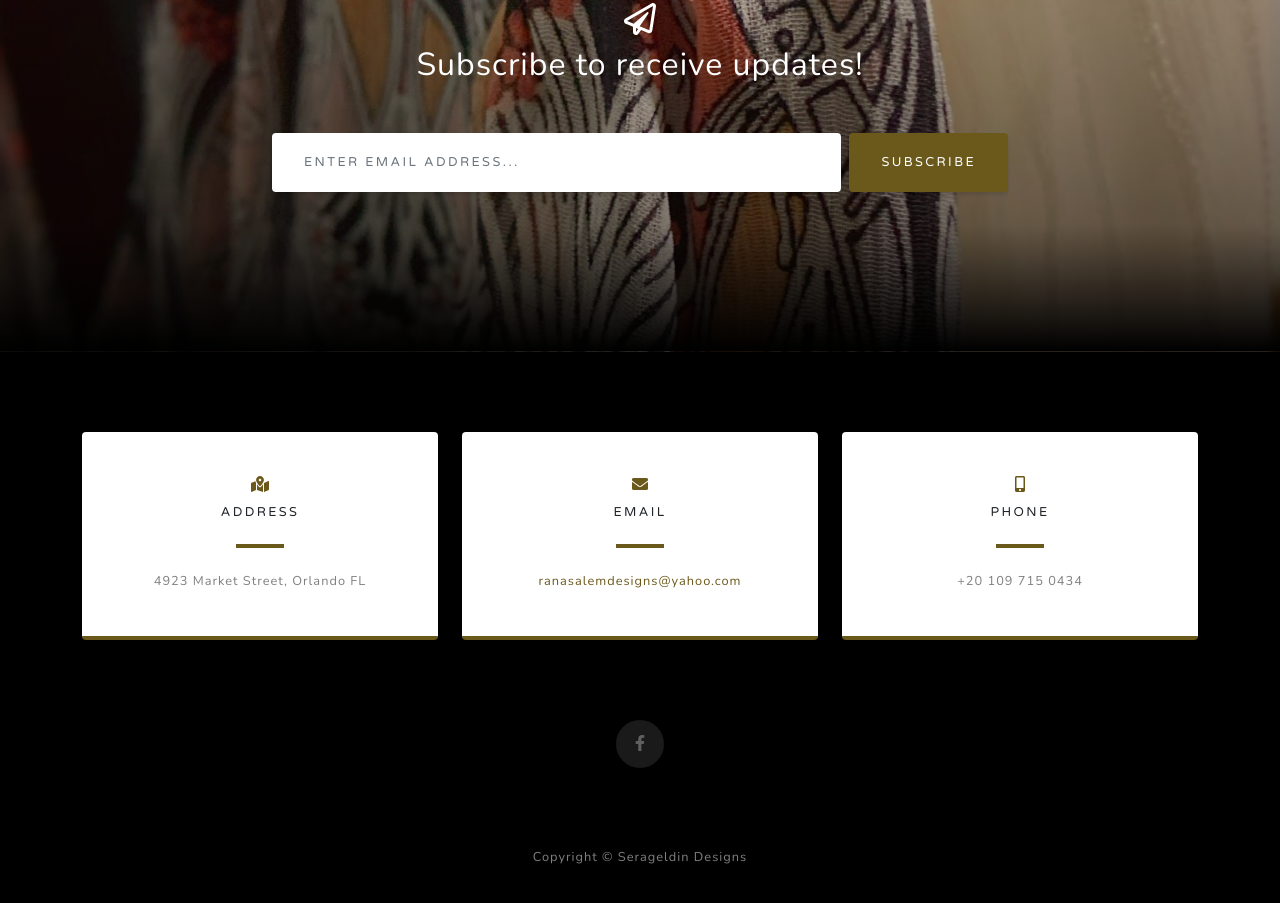
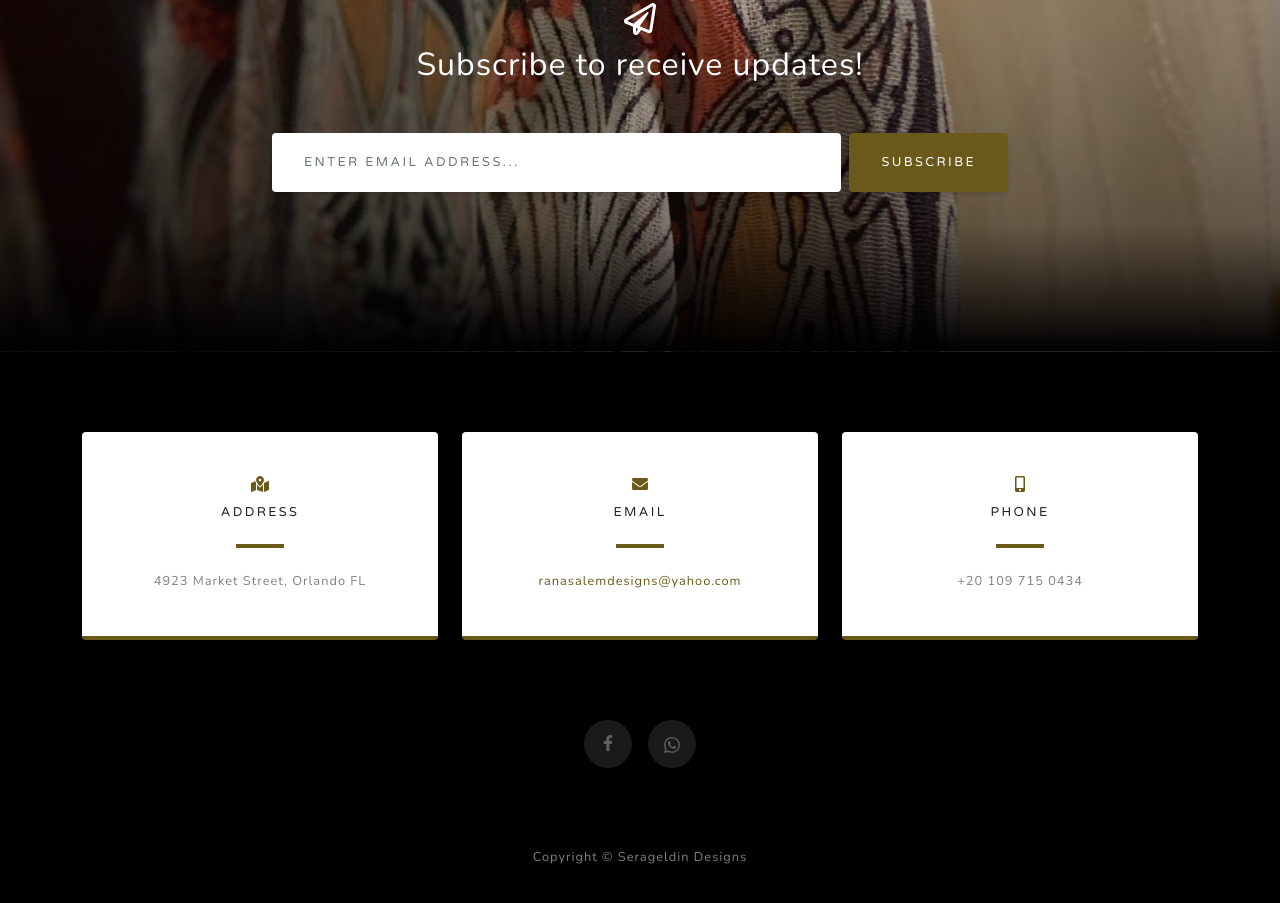
Before and after one commit to Sego55/Salem-Design, a plain HTML site: page index.html in a window 1280 px wide. Shown: the part 6207-7110 px from the top of the page. Drawn offline with nearby package versions, Linux system fonts and the light colour scheme.

Commit message:
Adding Whatsapp Icon and link

```diff
--- a/index.html
+++ b/index.html
@@ -311,6 +311,11 @@
                 </div>
                 <div class="social d-flex justify-content-center">
                     <a class="mx-2" href="https://www.facebook.com/Rana-Salem-Designs-104949565010299"><i class="fab fa-facebook-f"></i></a>
+                    <a class="mx-2" href="https://api.whatsapp.com/send?phone=201097150434&fbclid=IwAR2tUNxqIOWOHKzKIf7Nvthgzz39Bth7p4AwBm2-7ePqlxBO8yrH6BrtKj0">
+                        <svg xmlns="http://www.w3.org/2000/svg" width="16" height="16" fill="currentColor" class="bi bi-whatsapp" viewBox="0 0 16 16">
+                            <path d="M13.601 2.326A7.854 7.854 0 0 0 7.994 0C3.627 0 .068 3.558.064 7.926c0 1.399.366 2.76 1.057 3.965L0 16l4.204-1.102a7.933 7.933 0 0 0 3.79.965h.004c4.368 0 7.926-3.558 7.93-7.93A7.898 7.898 0 0 0 13.6 2.326zM7.994 14.521a6.573 6.573 0 0 1-3.356-.92l-.24-.144-2.494.654.666-2.433-.156-.251a6.56 6.56 0 0 1-1.007-3.505c0-3.626 2.957-6.584 6.591-6.584a6.56 6.56 0 0 1 4.66 1.931 6.557 6.557 0 0 1 1.928 4.66c-.004 3.639-2.961 6.592-6.592 6.592zm3.615-4.934c-.197-.099-1.17-.578-1.353-.646-.182-.065-.315-.099-.445.099-.133.197-.513.646-.627.775-.114.133-.232.148-.43.05-.197-.1-.836-.308-1.592-.985-.59-.525-.985-1.175-1.103-1.372-.114-.198-.011-.304.088-.403.087-.088.197-.232.296-.346.1-.114.133-.198.198-.33.065-.134.034-.248-.015-.347-.05-.099-.445-1.076-.612-1.47-.16-.389-.323-.335-.445-.34-.114-.007-.247-.007-.38-.007a.729.729 0 0 0-.529.247c-.182.198-.691.677-.691 1.654 0 .977.71 1.916.81 2.049.098.133 1.394 2.132 3.383 2.992.47.205.84.326 1.129.418.475.152.904.129 1.246.08.38-.058 1.171-.48 1.338-.943.164-.464.164-.86.114-.943-.049-.084-.182-.133-.38-.232z"/>
+                          </svg>
+                    </a>
                 </div>
             </div>
         </section>
```
